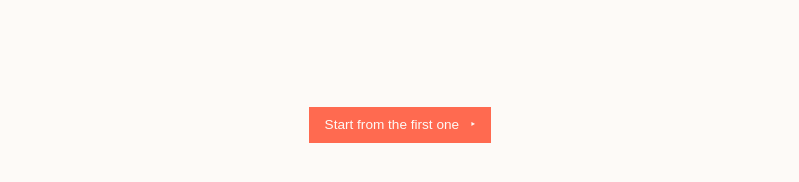
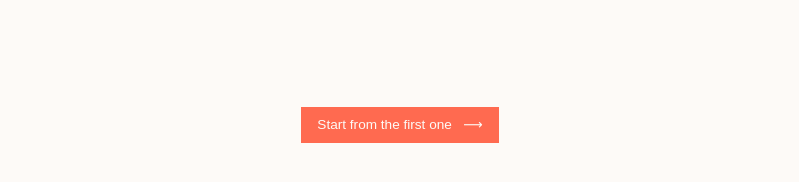
Before and after one commit to marcomoroni/portfolio-src, a Jekyll site: the page built from index.md, in a window 1280 px wide and 900 px high, scrolled down 3609 px. Shown: the part 532-714 px from the top of the window, without its empty margins (240-1039 px from the left). Built offline with Jekyll 4.4.1, drawn with Linux system fonts in a browser that asks for light colours; some web fonts are replaced.

Commit message:
Change right arrow

```diff
--- a/_layouts/home.html
+++ b/_layouts/home.html
@@ -47,7 +47,7 @@ layout: default
 </div>
 
 <div class="bottom_navigation_buttons">
-  {% include button.html type="filled" link=site.posts.first.url text="Start from the first one   &#8227;" %}
+  {% include button.html type="filled" link=site.posts.first.url text="Start from the first one   &#10230;" %}
 </div>
 
 <div class="spacer_bottom"></div>
--- a/_layouts/post.html
+++ b/_layouts/post.html
@@ -26,7 +26,7 @@ layout: default
     {% include button.html link="/index.html" text="Home" %}
 
     {% if page.previous.url %}
-      {% include button.html link=page.previous.url text="Next   &#8227;" %}
+      {% include button.html link=page.previous.url text="Next   &#10230;" %}
     {% endif %}
 
   </div>
```
Also changed, not shown: 8 other files.
